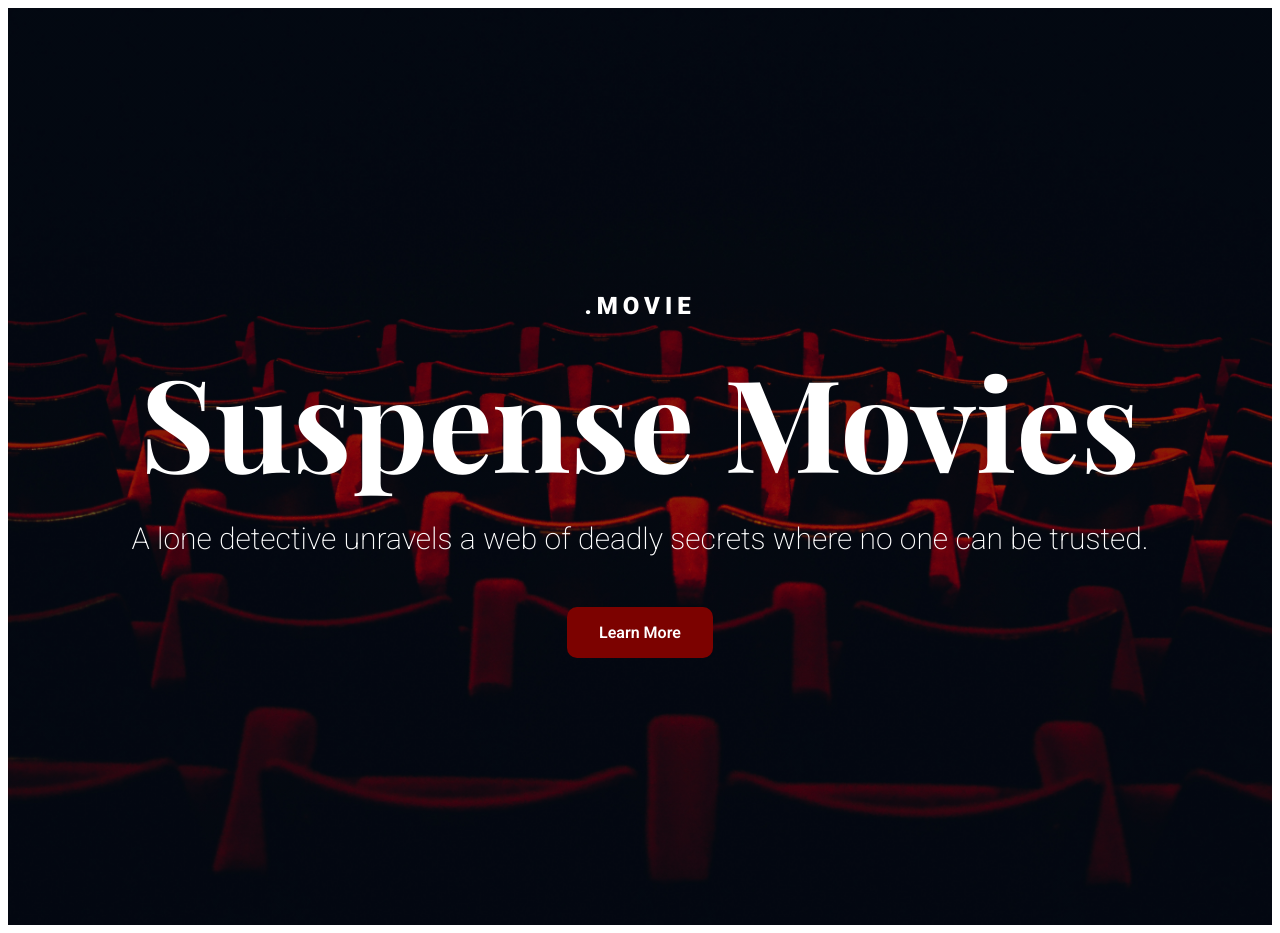
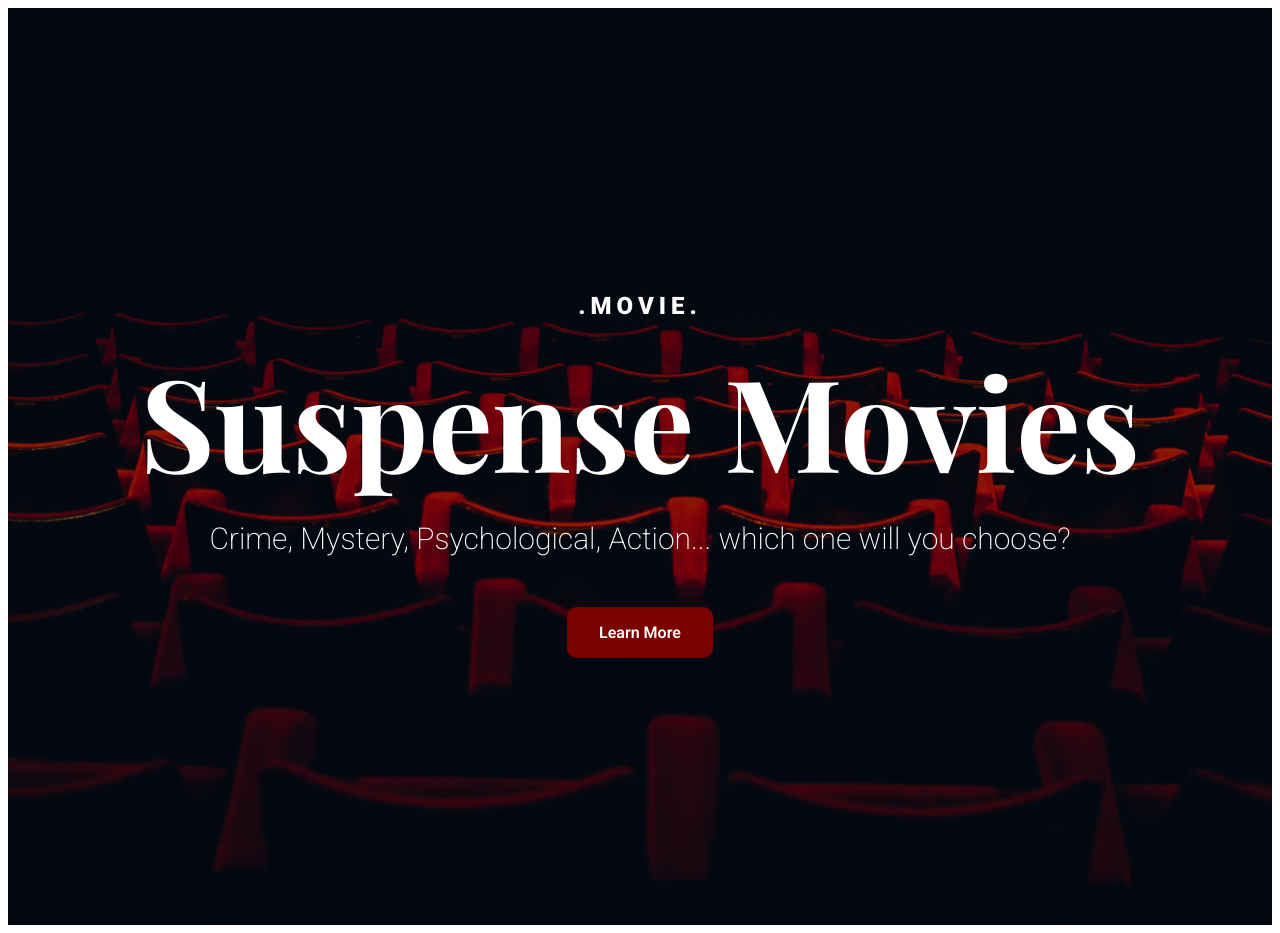
Before and after one commit to Ami0480/suspense-movie-responsive-week2-assignment, a plain HTML site: page index.html in a window 1280 px wide. Drawn offline with nearby package versions, Linux system fonts and the light colour scheme; a web font is replaced by a local one.

Commit message:
changed h3 in header

```diff
--- a/index.html
+++ b/index.html
@@ -22,11 +22,10 @@
     <div class="container">
       <header>
         <div class="titles">
-          <h2>.movie</h2>
+          <h2>.movie.</h2>
           <h1>Suspense Movies</h1>
           <h3>
-            A lone detective unravels a web of deadly secrets where no one can
-            be trusted.
+            Crime, Mystery, Psychological, Action... which one will you choose?
           </h3>
           <a href="#more">Learn More</a>
         </div>
```
